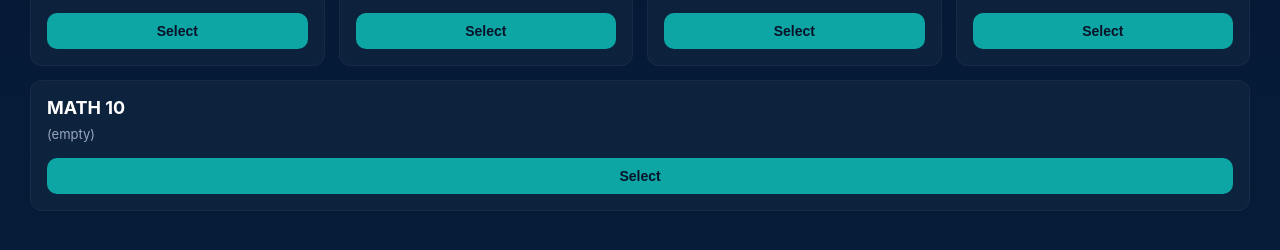
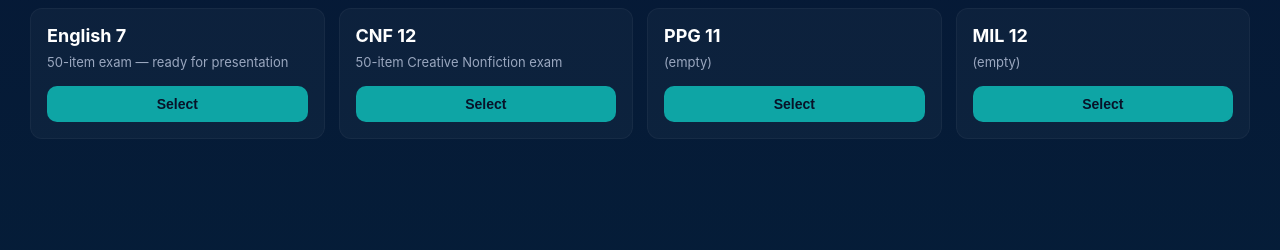
Before and after one commit to fernandojethroortega/FJCO-2ND-QUARTER-EXAM, a plain HTML site: page index.html in a window 1280 px wide. Shown: the part 380-630 px from the top of the page. Drawn offline with Linux system fonts and the light colour scheme.

Commit message:
Update index.html

```diff
--- a/index.html
+++ b/index.html
@@ -163,12 +163,7 @@
           <p>(empty)</p>
           <button class="select-btn" onclick="selectSubject('mil12')">Select</button>
         </div>
-        <div class="subject" data-id="MATH 10">
-          <h3>MATH 10</h3>
-          <p>(empty)</p>
-          <button class="select-btn" onclick="selectSubject('math10')">Select</button>
-        </div>
-      </div>
+     </div>
 
       <!-- Start area -->
       <div id="startArea" style="margin-top:18px; display:none">
```
